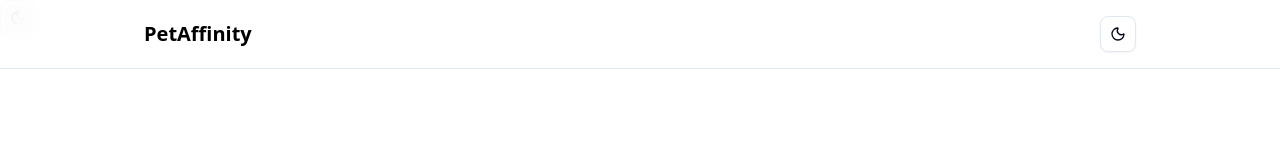
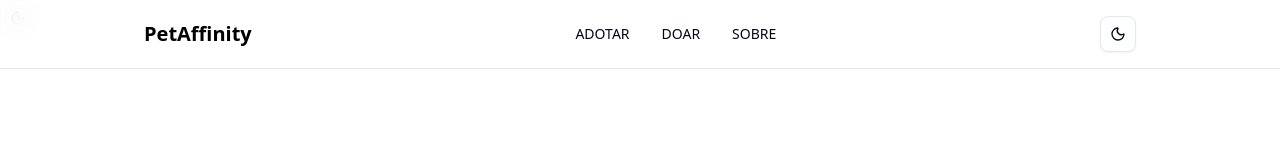
Before and after one commit to danielsz3/-SI-UniAlfa-TCC-2025-02-02-, a Next.js app in the folder MVP/landing-page/: page /home in a window 1280 px wide. Shown: the top 160 px of the page. Built offline with nearby package versions, Linux system fonts and the light colour scheme.

Commit message:
Navbar e alterações de versão componentes

```diff
--- a/MVP/landing-page/src/components/navbar.tsx
+++ b/MVP/landing-page/src/components/navbar.tsx
@@ -1,11 +1,30 @@
+import Link from "next/link"
 import { ThemeToggle } from "@/components/theme-toggle"
 
 export function Navbar() {
   return (
-    <header className="fixed top-0 left-0 w-full border-b bg-background/80 backdrop-blur-md">
+    <header className="fixed top-0 left-0 w-full border-b bg-background/80 backdrop-blur-md z-50">
       <div className="mx-auto flex max-w-5xl items-center justify-between p-4">
+
+        <Link href="/">
         <h1 className="text-xl font-bold text-black dark:text-white">PetAffinity</h1>
-        <ThemeToggle />
+        </Link>
+
+        <nav className="flex-1 flex justify-center space-x-8 text-sm font-medium">
+          <Link href="/adotar" className="hover:text-primary/80">
+            ADOTAR
+          </Link>
+          <Link href="/doar" className="hover:text-primary/80">
+            DOAR
+          </Link>
+          <Link href="/sobre" className="hover:text-primary/80">
+            SOBRE
+          </Link>
+        </nav>
+
+        <div className="flex items-center">
+          <ThemeToggle />
+        </div>
       </div>
     </header>
   )
```
Also changed, not shown: MVP/landing-page/package.json (+8 -8 lines), 1 other file (tests, documents, lock files or other folders).
